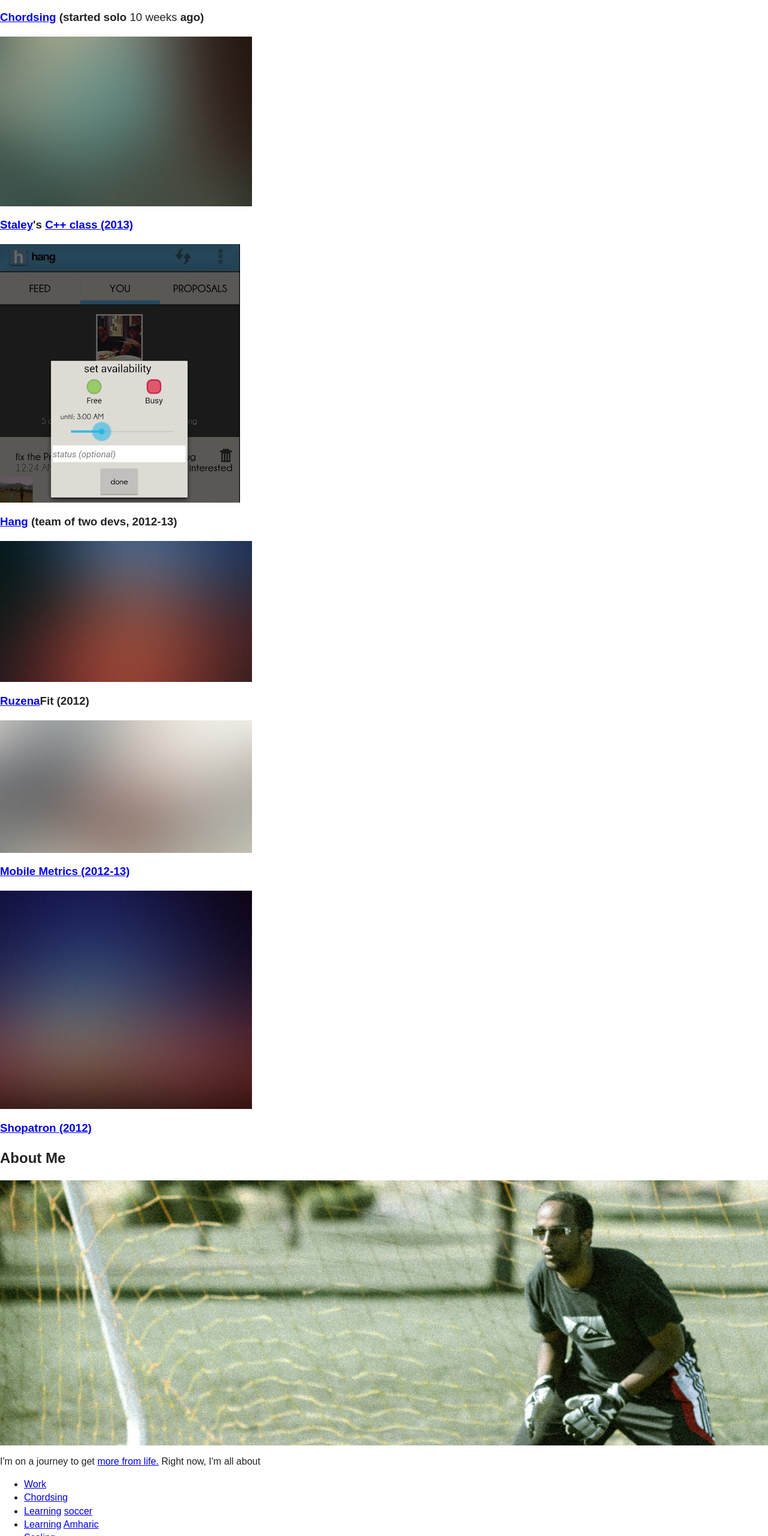
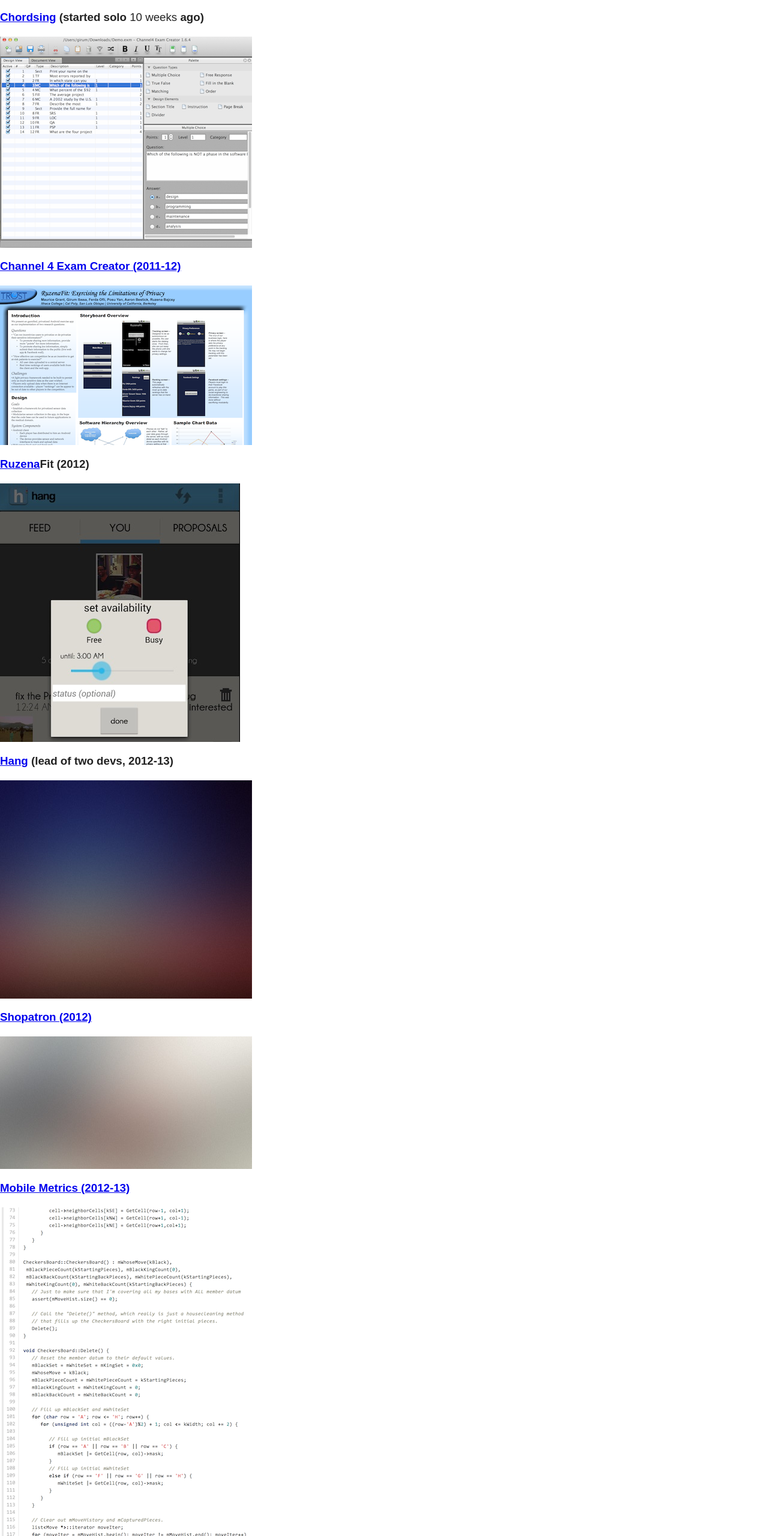
Before and after one commit to girum11/girum11.github.io, a plain HTML site: page index.html in a window 1280 px wide. Shown: the part 1343-3904 px from the top of the page at 60% size. Drawn offline with Linux system fonts and the light colour scheme; a script that the page names is missing.

Commit message:
Updating Portfolio

```diff
--- a/index.html
+++ b/index.html
@@ -142,27 +142,20 @@
                             ago)</h3>
                     </header>
                 </article>
+
                 <article class="item">
-                    <a href="https://github.com/the-real-girum/minimax" target="_blank"
-                       class="image full"><img src="images/pic03.jpg" alt=""/></a>
+                    <a href="https://wiki.csc.calpoly.edu/Channel4/wiki/DownloadPage" target="_blank"
+                       class="image full"><img src="images/channel_4_exam_creator.png" alt=""/></a>
                     <header>
                         <h3>
-                            <a href="http://polyratings.com/eval.phtml?profid=620" target="_blank">Staley</a>'s
-                            <a href="http://users.csc.calpoly.edu/~grade_cstaley/305/index.html" target="_blank">
-                                C++ class (2013)</a></h3>
-                    </header>
-                </article>
-            </div>
-            <div class="4u">
-                <article class="item">
-                    <a href="http://hangapp.com" target="_blank"><img src="images/pic04.jpg" alt="" class="image full"/></a>
-                    <header>
-                        <h3><a href="http://hangapp.com" target="_blank">Hang</a> (team of two devs, 2012-13)</h3>
+                            <a href="https://wiki.csc.calpoly.edu/Channel4" target="_blank">Channel 4 Exam Creator
+                                (2011-12)</a>
+                        </h3>
                     </header>
                 </article>
                 <article class="item">
                     <a href="https://github.com/the-real-girum/uc-berkeley-internship" target="_blank"
-                       class="image full"><img src="images/pic05.jpg" alt=""/></a>
+                       class="image full"><img src="images/ruzenafit_poster.png" alt=""/></a>
                     <header>
                         <h3>
                             <a href="http://www.eecs.berkeley.edu/Faculty/Homepages/bajcsy.html" target="_blank">
@@ -172,13 +165,9 @@
             </div>
             <div class="4u">
                 <article class="item">
-                    <a href="https://github.com/um104/C4PPMobileMetrics" target="_blank"
-                       class="image full"><img src="images/pic06.jpg" alt=""/></a>
+                    <a href="http://hangapp.com" target="_blank"><img src="images/pic04.jpg" alt="" class="image full"/></a>
                     <header>
-                        <h3>
-                            <a href="http://se-capstone.appspot.com/c4pp/c4pp.html"
-                               target="_blank">Mobile Metrics (2012-13)</a>
-                        </h3>
+                        <h3><a href="http://hangapp.com" target="_blank">Hang</a> (lead of two devs, 2012-13)</h3>
                     </header>
                 </article>
                 <article class="item">
@@ -186,6 +175,29 @@
                        class="image full"><img src="images/pic07.jpg" alt=""/></a>
                     <header>
                         <h3><a href="http://ecommerce.shopatron.com/" target="_blank">Shopatron (2012)</a></h3>
+                    </header>
+                </article>
+            </div>
+            <div class="4u">
+                <article class="item">
+                    <a href="http://se-capstone.appspot.com/c4pp/c4pp.html" target="_blank"
+                       class="image full"><img src="images/pic06.jpg" alt=""/></a>
+                    <header>
+                        <h3>
+                            <a href="https://github.com/um104/C4PPMobileMetrics"
+                               target="_blank">Mobile Metrics (2012-13)</a>
+                        </h3>
+                    </header>
+                </article>
+
+                <article class="item">
+                    <a href="https://github.com/the-real-girum/minimax" target="_blank"
+                       class="image full"><img src="images/c_plus_plus_bit_manipulation.png" alt=""/></a>
+                    <header>
+                        <h3>
+                            <a href="http://polyratings.com/eval.phtml?profid=620" target="_blank">Staley</a>'s
+                            <a href="http://users.csc.calpoly.edu/~grade_cstaley/305/index.html" target="_blank">
+                                C++ class (2013)</a></h3>
                     </header>
                 </article>
             </div>
```
Also changed, not shown: images/c_plus_plus_bit_manipulation.png (added), images/channel_4_exam_creator.png (added), images/ruzenafit_poster.png (added).
